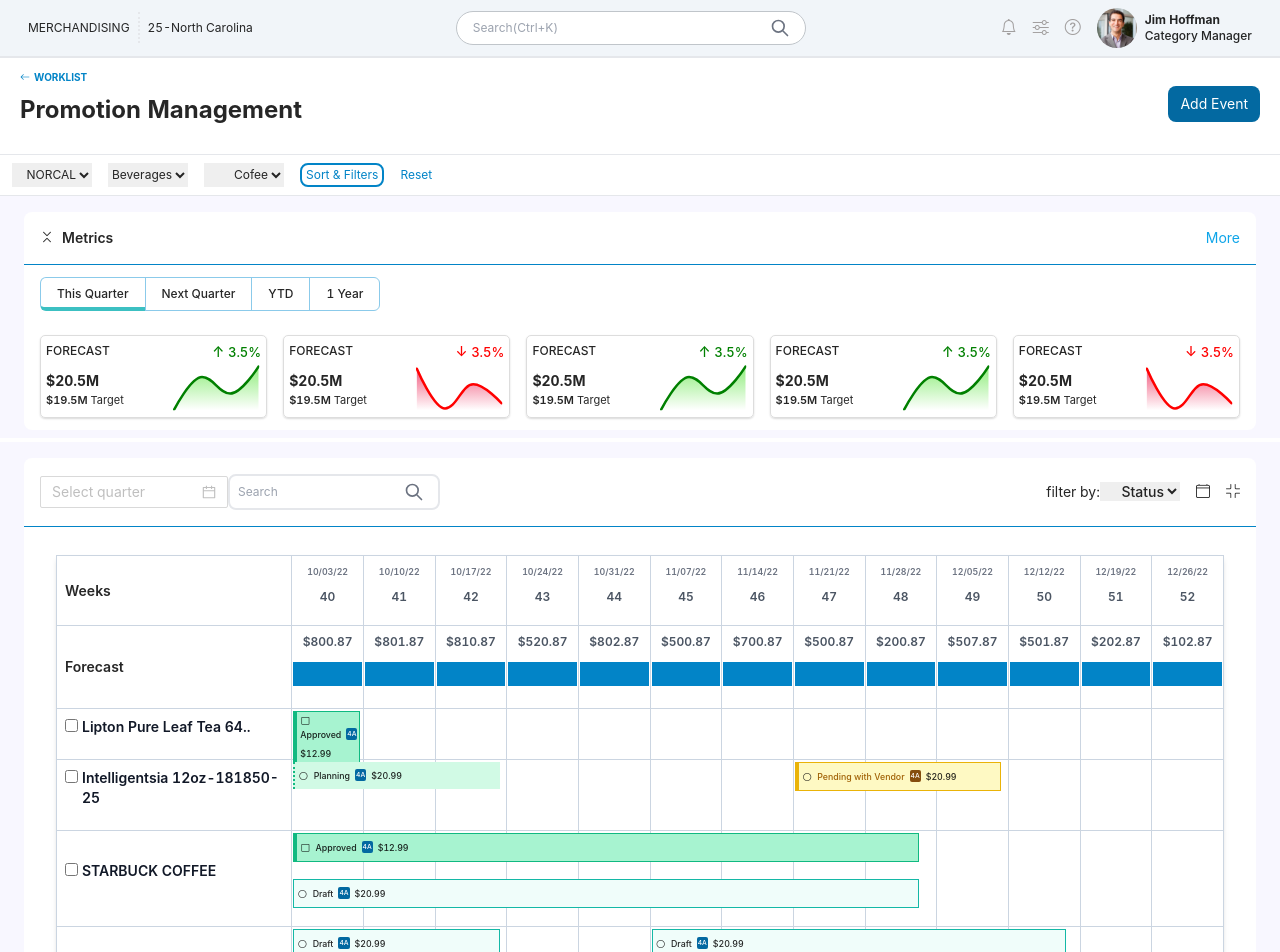
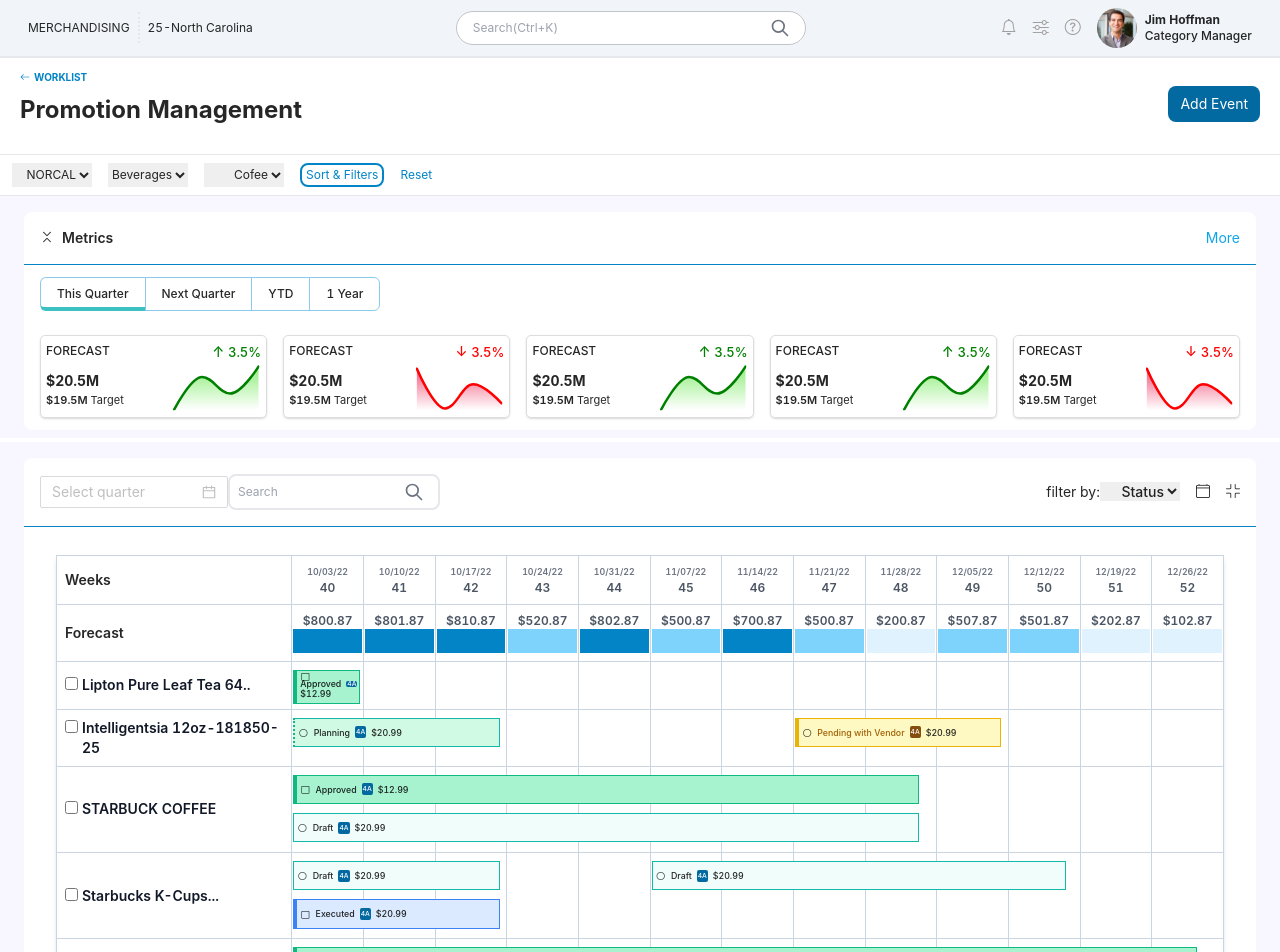
Before and after one commit to anubhavcse08/abs_poc_moonraft, a React (Create React App) app: page / in a window 1280 px wide. Shown: the top 952 px of the page. Built offline with nearby package versions, Linux system fonts and the light colour scheme.

Commit message:
Alignment and forecast status changes

```diff
--- a/src/App.css
+++ b/src/App.css
@@ -19,6 +19,12 @@
   max-width: 1366px;
   margin: 0 auto;
   background-color: white;
+}
+p {
+  margin-bottom: 0;
+}
+.sm-line-height {
+  line-height: 4px;
 }
 .spline-graph .highcharts-container {
   margin-top: -8px;
@@ -153,16 +159,16 @@
   height: 3rem;
 }
 .custom-height-2 {
-  height: 6rem;
+  height: 5.4rem;
 }
 .custom-height-3 {
-  height: 9rem;
+  height: 8rem;
 }
 .top-cell-2 {
-  top: 3rem;
+  top: 2.9rem;
 }
 .top-cell-3 {
-  top: 6rem;
+  top: 5.4rem;
 }
 .code-icon {
   font-size: 6px;
@@ -175,3 +181,8 @@
 .text-status-planning-yellow {
   color: rgb(161 98 7);
 }
+.status-planning-border {
+  border-bottom: 1px solid rgb(20 184 166);
+  border-top: 1px solid rgb(20 184 166);
+  border-right: 1px solid rgb(20 184 166);
+}
--- a/src/components/dashboard/DataCellLabel.js
+++ b/src/components/dashboard/DataCellLabel.js
@@ -13,7 +13,7 @@
       break;
     case "Planning":
       bgColor = 'bg-emerald-100';
-      borderColor = 'border-dotted border-l-2 border-emerald-500';
+      borderColor = 'status-planning-border border-dotted border-l-2 border-emerald-500';
       break;
     case "Executed":
       bgColor = 'bg-blue-100';
@@ -33,7 +33,7 @@
   const { option: { Forecast, status, weeks }, row } = props;
   const { bgColor, borderColor, textStatusColor } = getStatusColor(status);
   return (
-    <div className={`data-cell-label absolute z-10 ${row > 1 ? `top-cell-${row}` : 'top-0.5'} left-0.2 py-1 ${bgColor} flex flex-row flex-wrap justify-left items-center ${borderColor} text-custom-small cell-width-${weeks}`}>
+    <div className={`data-cell-label absolute z-10 ${row > 1 ? `top-cell-${row}` : 'top-2'} ${weeks === 1 ? 'sm-line-height' : ''} left-0.2 py-1 ${bgColor} flex flex-row flex-wrap justify-left items-center ${borderColor} text-custom-small cell-width-${weeks}`}>
       {status === 'Approved' || status === 'Executed' ? <p className='code-icon'>&#8414;</p> : <p className='code-icon'>&#8413;</p>}
       <p className={`status-label m-0.5 p-px font-medium text-${textStatusColor}`}>{status}</p>
       <p className={`status-zone-label m-0.5 p-px font-medium text-white bg-${textStatusColor} rounded-sm`}>4A</p>
--- a/src/components/dashboard/TableDesc.js
+++ b/src/components/dashboard/TableDesc.js
@@ -10,6 +10,23 @@
             weekWiseDetails: weekWiseData
         }
     }
+    getForecastStatus = (targetType) => {
+        let bgColor = 'bg-sky-600';
+        switch (targetType) {
+            case "Good":
+                bgColor = "bg-sky-600";
+                break;
+            case "Average":
+                bgColor = "bg-sky-300";
+                break;
+            case "Low":
+                bgColor = "bg-sky-100";
+                break;
+            default:
+                break;
+        }
+        return bgColor;
+    }
     renderTableHeaderCell = (headerTitle) => {
         return <tr>
             <th className='py-2 border border-slate-300 bg-white font-semibold w-96 px-2 text-left'>{headerTitle}</th>
@@ -19,7 +36,7 @@
                         <><p className="whitespace-no-wrap text-gray-500 text-xs text-custom-small">{item.week}</p>
                             <p className='whitespace-no-wrap text-gray-600 text-xs'>{item.weekNumber}</p></> : <>
                             <p className='whitespace-no-wrap text-gray-600 text-xs'>{item.target}</p>
-                            <p className="bg-sky-600 py-3 w-full"></p>
+                            <p className={`${this.getForecastStatus(item.targetType)} py-3 w-full`}></p>
                         </>}
                 </th>
             })}
```
